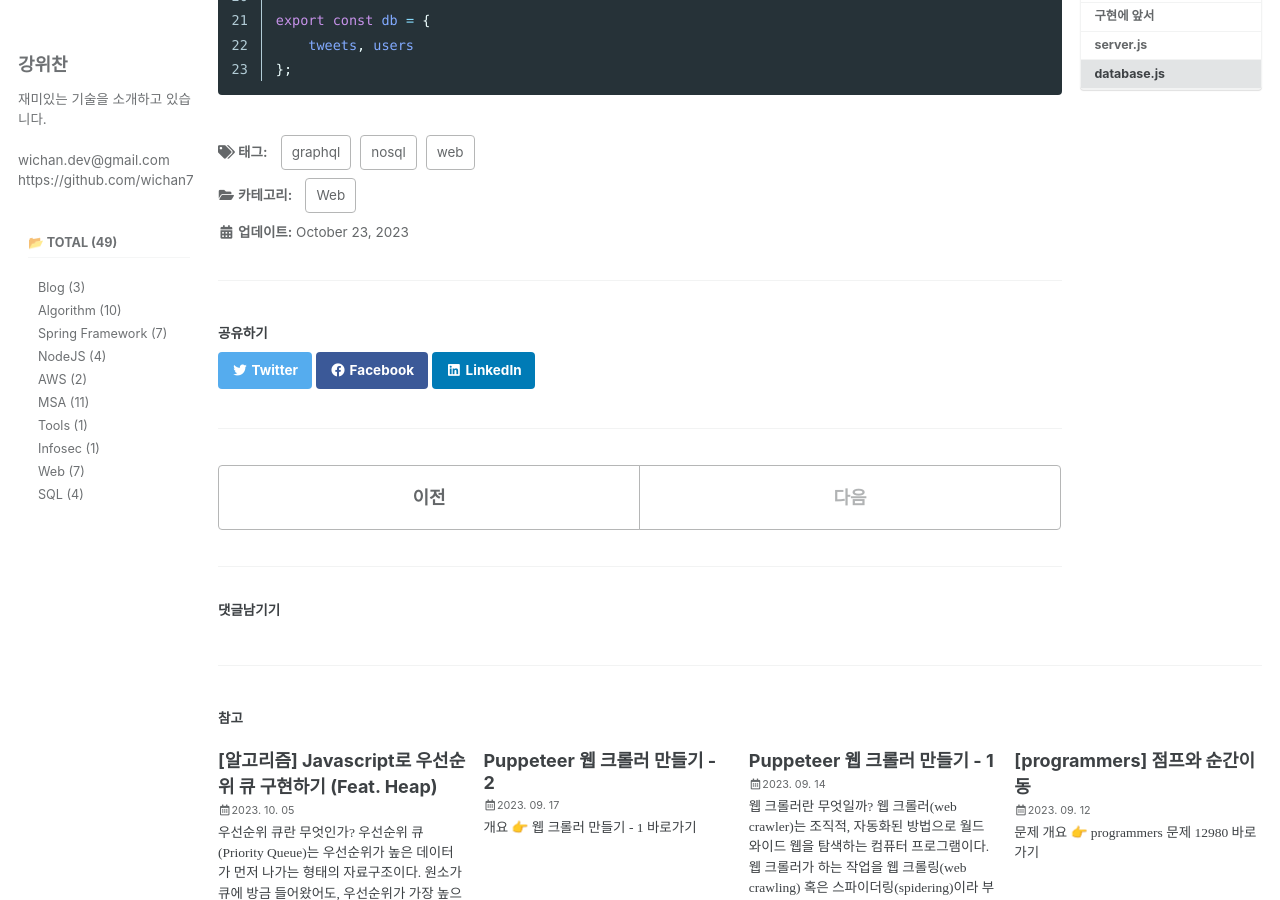
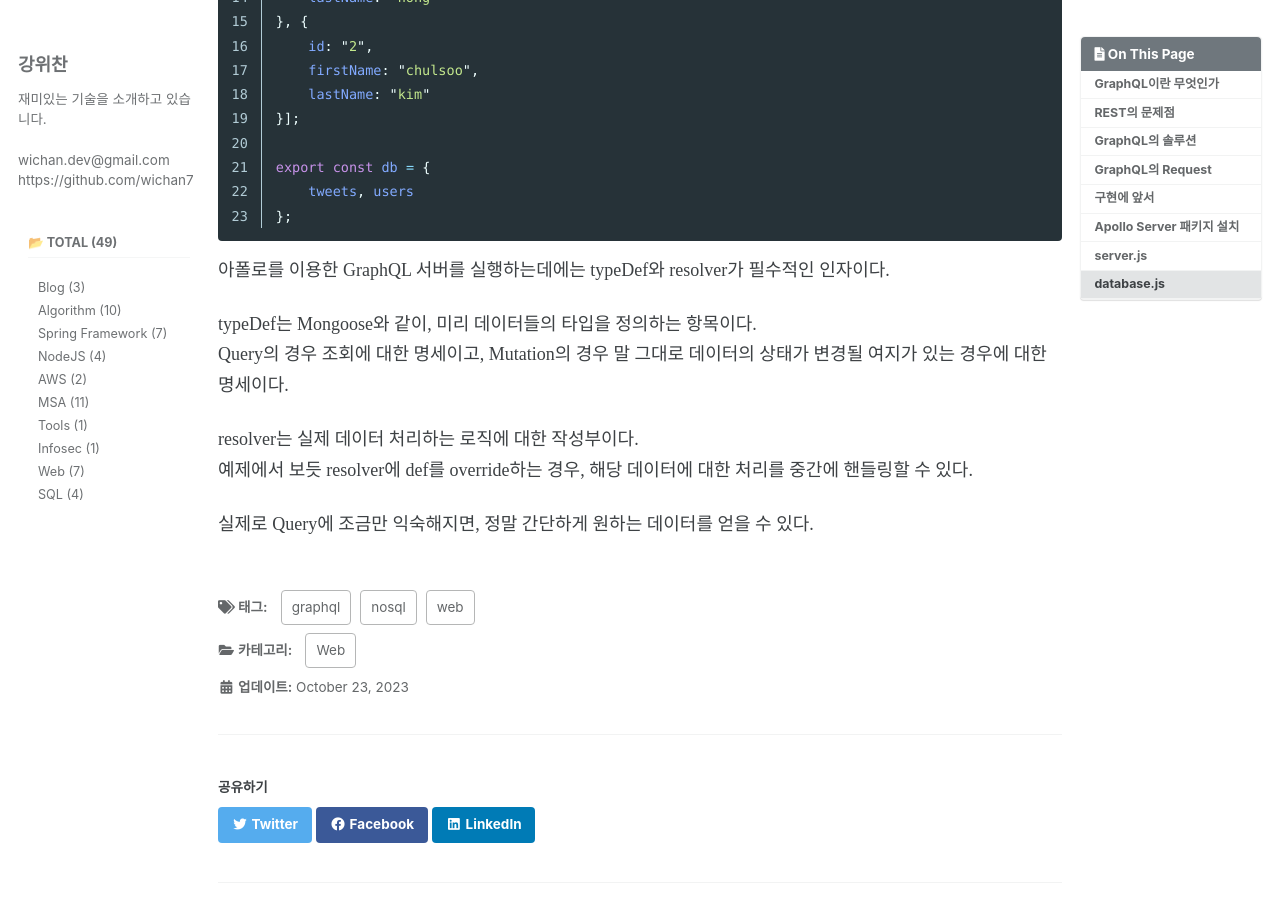
Before and after one commit to wichan7/wichan7.github.io, a Jekyll site: the page built from _posts/2023-10-23-web-graphql.md, in a window 1280 px wide and 900 px high, scrolled down 5299 px. Built offline with Jekyll 4.4.1, drawn with Linux system fonts in a browser that asks for light colours; cached includes are drawn as plain includes; some web fonts are replaced; comment, search, counter and statistics services are not loaded; some of the changed text lies outside the part shown.

Commit message:
Docs: Graphql 부연 추가

````diff
--- a/_posts/2023-10-23-web-graphql.md
+++ b/_posts/2023-10-23-web-graphql.md
@@ -83,6 +83,11 @@ GraphQL은 스펙일 뿐이어서, 누가 만든 구현체를 가져와서 활
 해당 게시글에서는 Apollo Server라고 부르는 GraphQL 구현체를 통해 구현했다.
 
 목표는 GraphQL의 이해이기 때문에 실제 Database를 연결하지는 않고, 메모리 상에서만 데이터가 유지된다.
+
+## Apollo Server 패키지 설치
+``` shell
+npm install apollo-server
+```
 
 ## server.js
 ``` javascript
@@ -197,3 +202,13 @@ export const db = {
     tweets, users
 };
 ```
+
+아폴로를 이용한 GraphQL 서버를 실행하는데에는 typeDef와 resolver가 필수적인 인자이다.
+
+typeDef는 Mongoose와 같이, 미리 데이터들의 타입을 정의하는 항목이다.
+Query의 경우 조회에 대한 명세이고, Mutation의 경우 말 그대로 데이터의 상태가 변경될 여지가 있는 경우에 대한 명세이다.
+
+resolver는 실제 데이터 처리하는 로직에 대한 작성부이다.
+예제에서 보듯 resolver에 def를 override하는 경우, 해당 데이터에 대한 처리를 중간에 핸들링할 수 있다.
+
+실제로 Query에 조금만 익숙해지면, 정말 간단하게 원하는 데이터를 얻을 수 있다.
````
